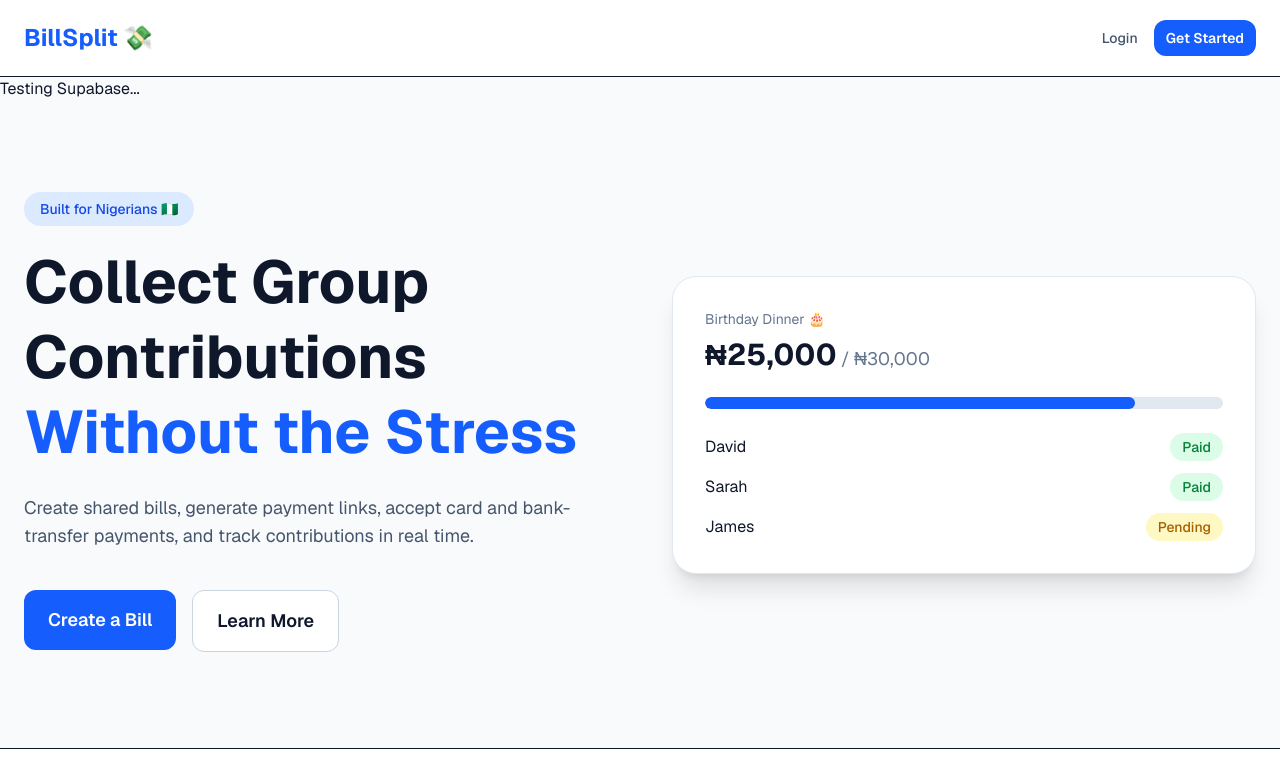
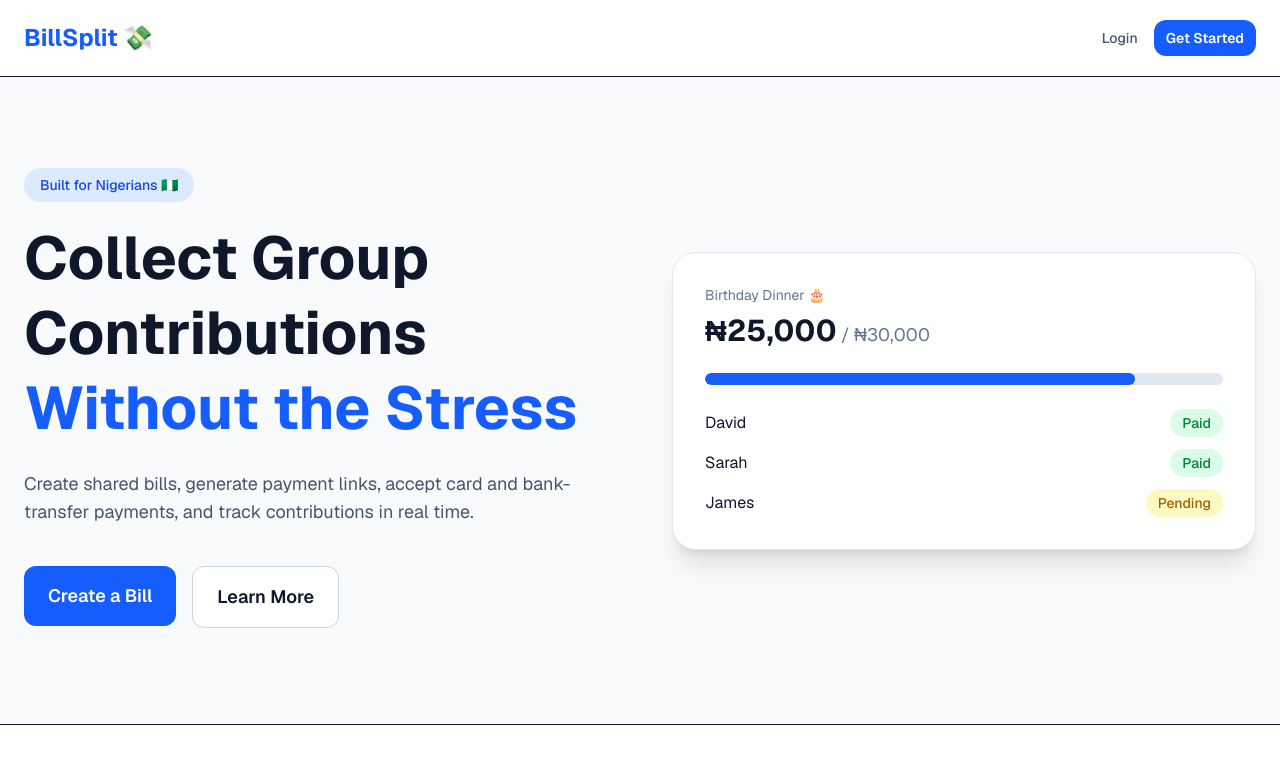
Before and after one commit to TaiwoSoftware/BillSplit, a Next.js app: page / in a window 1280 px wide. Shown: the top 776 px of the page. Built offline with nearby package versions, Linux system fonts and the light colour scheme; no server answers.

Commit message:
testing again

```diff
--- a/app/components/TestConnection.tsx
+++ /dev/null
@@ -1,20 +0,0 @@
-"use client";
-
-import { useEffect } from "react";
-import { supabase } from "@/app/lib/supabase";
-
-export default function TestPage() {
-  useEffect(() => {
-    async function test() {
-      const { data, error } =
-        await supabase.auth.getSession();
-
-      console.log(data);
-      console.log(error);
-    }
-
-    test();
-  }, []);
-
-  return <h1>Testing Supabase...</h1>;
-}
--- a/app/page.tsx
+++ b/app/page.tsx
@@ -4,7 +4,6 @@ import Badge from "@/app/components/ui/Badge";
 import Button from "@/app/components/ui/Button";
 import Card from "@/app/components/ui/Card";
 import Progress from "@/app/components/ui/Progress";
-import TestConnection from "./components/TestConnection";
 
 export default function Home() {
   const features = [
@@ -74,7 +73,6 @@ export default function Home() {
           </div>
         </nav>
       </header>
-      <TestConnection />
 
       {/* Hero Section */}
       <section className="mx-auto grid max-w-7xl gap-16 px-6 py-24 lg:grid-cols-2 lg:items-center">
```
